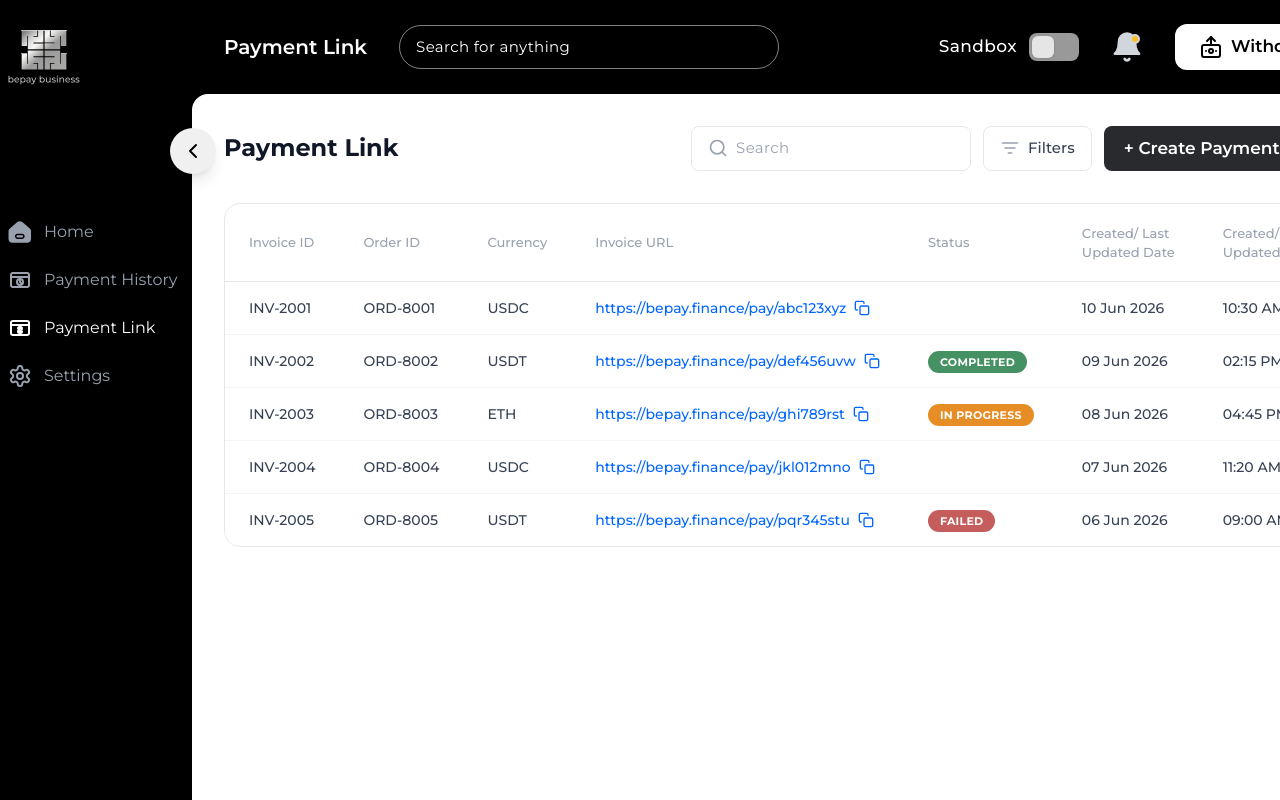
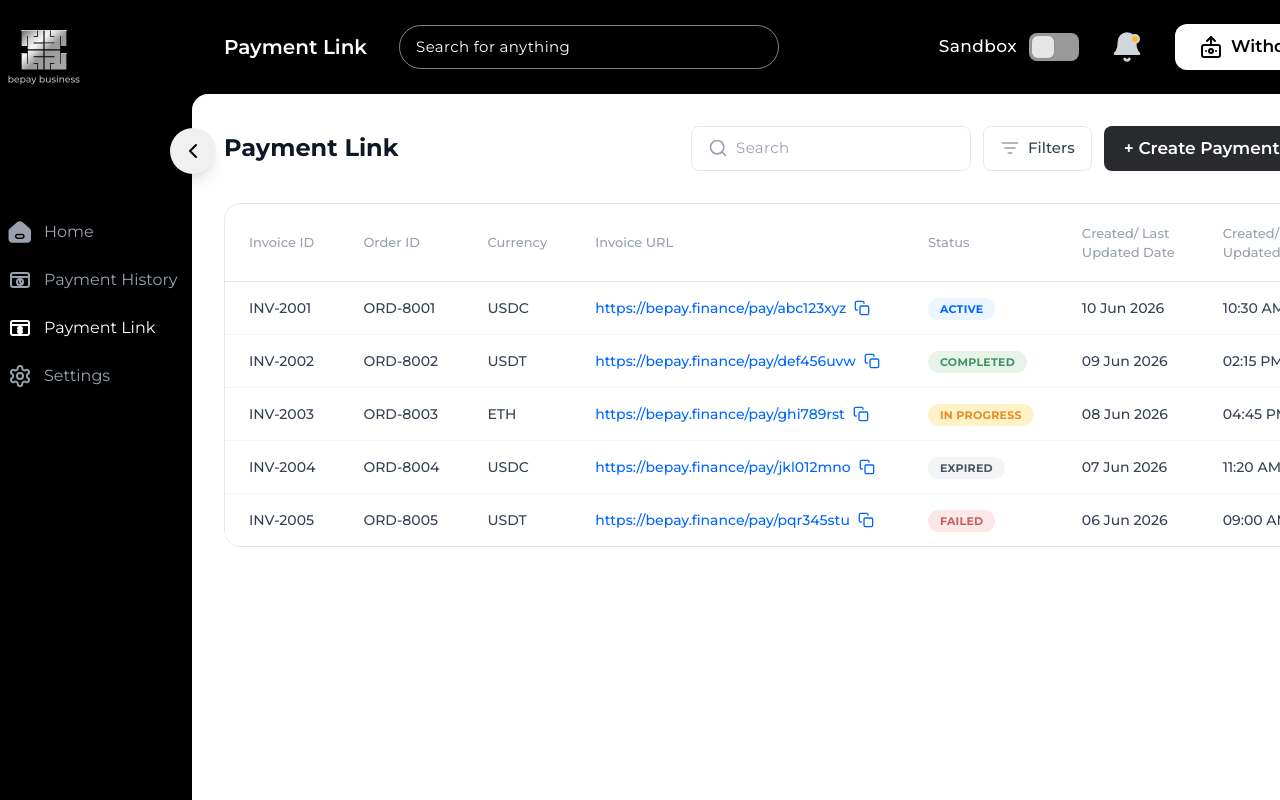
Before and after one commit to vaibhavugale/bepay, a Next.js app: page /payment-link in a window 1280 px wide. Shown: the top 800 px of the page. Built offline with nearby package versions, Linux system fonts and the light colour scheme.

Commit message:
refactor: update status badge styling and simplify project documentation

```diff
--- a/src/app/payment-link/page.tsx
+++ b/src/app/payment-link/page.tsx
@@ -51,14 +51,16 @@ const COLUMNS: Column<PaymentLinkRow>[] = [
   {
     header: "Status",
     cell: (row) => {
-      let bgClass = "";
-      if (row.status === "COMPLETED") bgClass = "bg-[#459164]";
-      else if (row.status === "IN PROGRESS") bgClass = "bg-[#E68D25]";
-      else if (row.status === "FAILED") bgClass = "bg-[#c55d5d]";
+      let bgClass = "bg-gray-100 text-gray-800";
+      if (row.status === "ACTIVE") bgClass = "bg-[#EBF5FF] text-[#0066FF]";
+      else if (row.status === "COMPLETED") bgClass = "bg-[#E6F4EA] text-[#459164]";
+      else if (row.status === "IN PROGRESS") bgClass = "bg-[#FEF3C7] text-[#E68D25]";
+      else if (row.status === "FAILED") bgClass = "bg-[#FDE8E8] text-[#c55d5d]";
+      else if (row.status === "EXPIRED") bgClass = "bg-gray-100 text-gray-600";
 
       return (
         <span
-          className={`px-3 py-1 rounded-full text-[11px] font-bold text-white tracking-wide ${bgClass}`}
+          className={`px-3 py-1 rounded-full text-[11px] font-bold tracking-wide ${bgClass}`}
         >
           {row.status}
         </span>
```
Also changed, not shown: 1 other file (tests, documents, lock files or other folders).
